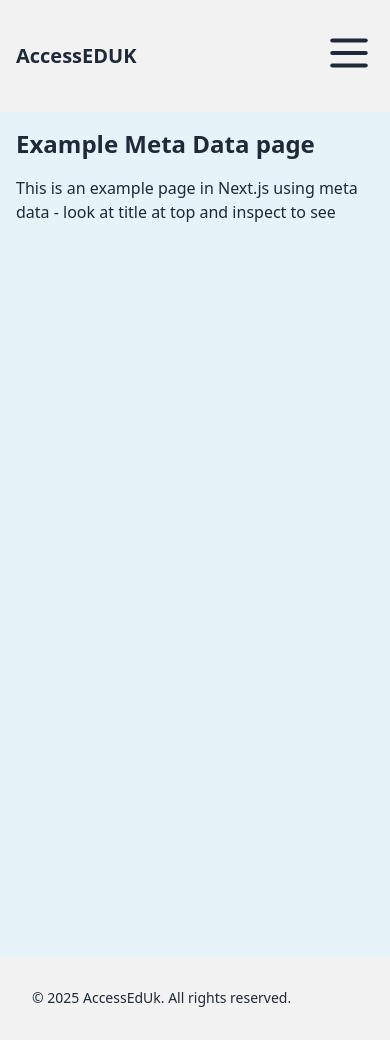
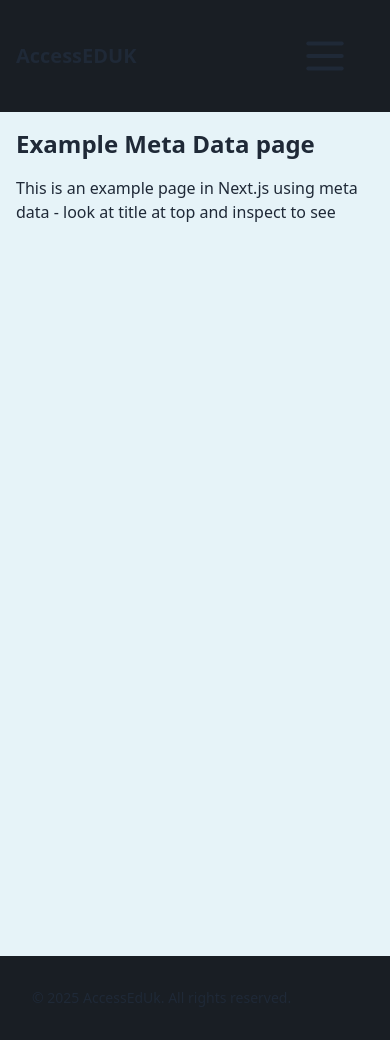
Before and after one commit to MattMW04/EducationSite, a Next.js app: page /testMetaData in a window 390 px wide. Built offline with nearby package versions, Linux system fonts and the light colour scheme.

Commit message:
Improved mobile view

```diff
--- a/app/components/Footer.jsx
+++ b/app/components/Footer.jsx
@@ -1,7 +1,7 @@
 const Footer = () => {
     return (
-        <div className="footer p-4 bg-base-200 text-base-content">
-            <footer className="footer p-4 bg-base-200 text-base-content">
+        <div className="footer p-4 bg-footer text-base-content">
+            <footer className="footer p-4 bg-footer text-base-content">
                 <div className="text-center">
                     <p>&copy; {new Date().getFullYear()} AccessEdUk. All rights reserved.</p>
                 </div>
--- a/app/components/Header.tsx
+++ b/app/components/Header.tsx
@@ -28,8 +28,8 @@ const Header = () => {
     }
 
     return (
-        <div className="flex flex-col bg-background">
-            <header className="bg-base-200 bg-background flex items-center justify-between p-4">
+        <div className="flex flex-col bg-header">
+            <header className="bg-header flex items-center justify-between p-4">
                 <div className="text-xl font-bold">AccessEDUK</div>
                 {isDesktop && (
                     <nav className="navbar flex justify-center items-center w-full">
--- a/app/components/Navbar/HamburgerMenu.tsx
+++ b/app/components/Navbar/HamburgerMenu.tsx
@@ -17,15 +17,15 @@ export default function HamburgerMenu() {
 
     return (
         <div className="navbar flex justify-center items-center w-full relative p-4">
-                {/* Mobile menu with lucide react icon */}
-                <button
-                    onClick={handleToggle}>
-                    <Menu className="lg:hidden md:hidden fixed top-7 right-4"  size={50} />
-                </button>
+            {/* Mobile menu with lucide react icon */}
+            <button
+                onClick={handleToggle}
+                className="absolute right-2 transition-colors duration-500 hover:bg-gray-200 rounded-full p-2">
+                <Menu className="lg:hidden md:hidden transition-colours duration-500 hover:text-blue-500" size={50} />
+            </button>
             {isOpen && (
-                <MobileMenu handleToggle={handleToggle} />
+            <MobileMenu handleToggle={handleToggle} />
             )}
-
         </div>
     );
 };
--- a/app/components/Navbar/MobileMenu.tsx
+++ b/app/components/Navbar/MobileMenu.tsx
@@ -10,15 +10,14 @@ interface MobileMenuProps {
 
 const MobileMenu: React.FC<MobileMenuProps> = ({handleToggle}) => {
     return (
-        <div className="fixed top-0 right-0 h-full w-64 bg-gray-800 text-white p-4 z-50">
+        <div className="fixed top-0 right-0 h-full w-64 bg-nav text-white p-4 z-50">
             <div className="absolute top-2 left-0 w-full flex justify-between items-center">
             <h2 className="text-lg text-white-500 ml-4">Menu</h2>
             <button onClick={handleToggle} className="text-white mr-4">
-                    <X className="w-6 h-6" />
+                <X className="w-8 h-8 hover:text-blue-500" size="100" />
             </button>
             </div>
-            <div className="flex justify-between items-center">
-
+            <div className="mt-16">
             <ul className="flex flex-col space-y-2 mt-4">
             <li className="py-2">
             <Link href="/">Home</Link>
--- a/tailwind.config.js
+++ b/tailwind.config.js
@@ -28,6 +28,9 @@ module.exports = {
         buttonHover: "#005A9E",
         buttonSecondary: "#4CAF50",
         buttonText: "#FFFFFF",
+        header: "#191E24",
+        footer: "#191E24",
+        nav: "#191E24",
       }
 
     },
--- a/tsconfig.json
+++ b/tsconfig.json
@@ -29,7 +29,7 @@
   },
   "include": [
     "next-env.d.ts",
-    "next-auth.d.ts",
+    "types/next-auth.d.ts",
     ".next/types/**/*.ts",
     "**/*.ts",
     "**/*.tsx"
```
Lines whose indentation alone changed are shown as unchanged.
